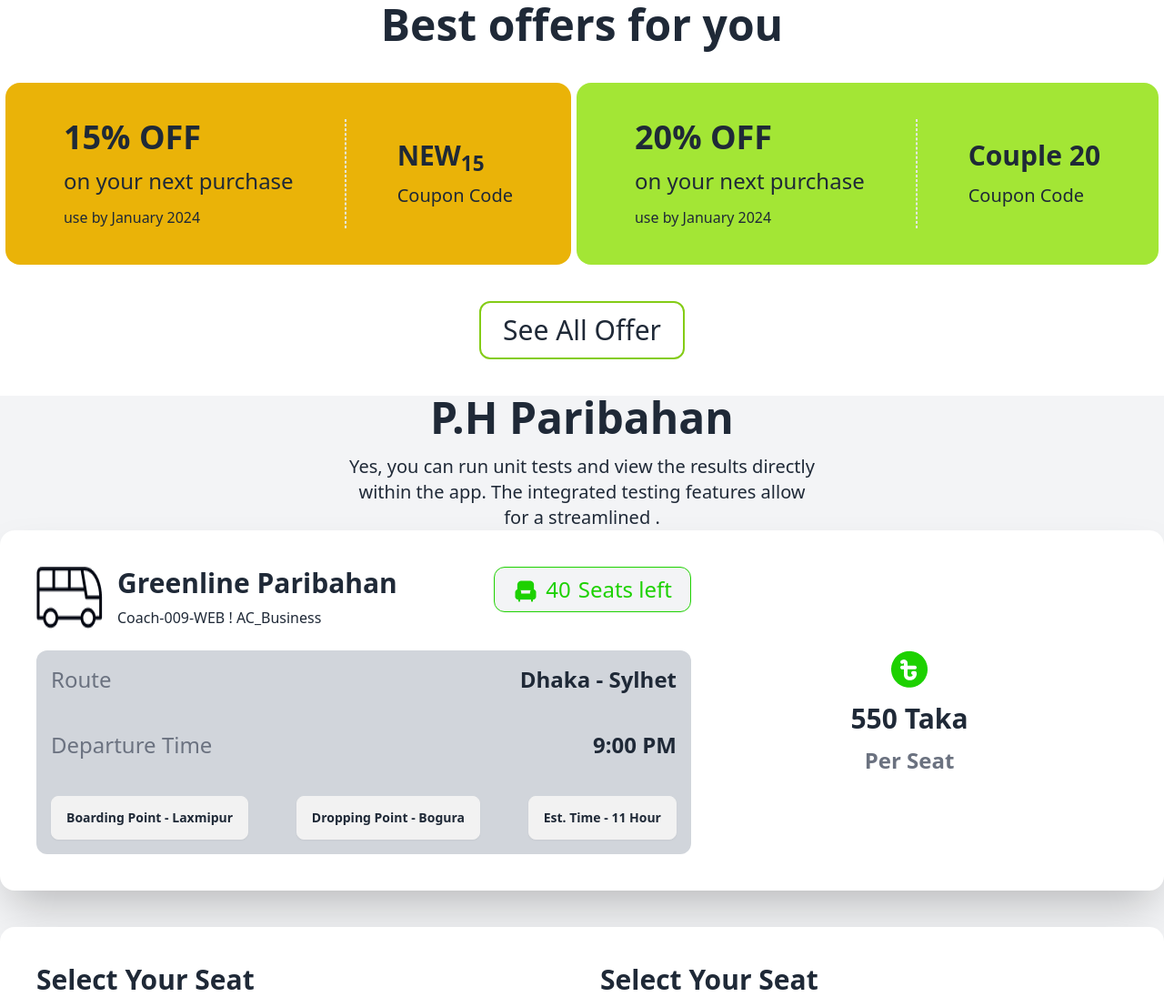
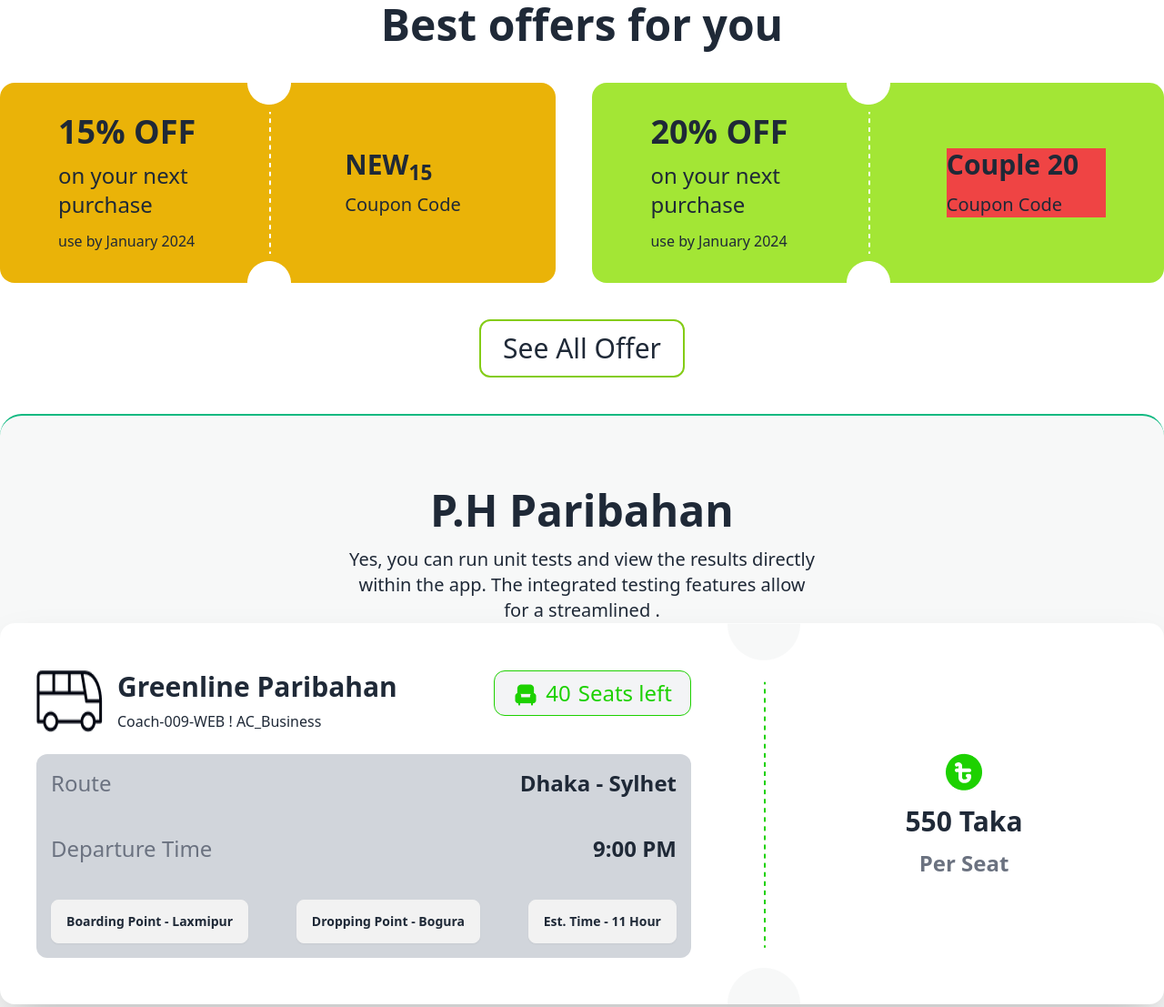
Before and after one commit to devmahin/assignment-5, a plain HTML site: page index.html in a window 1280 px wide. Shown: the part 748-1855 px from the top of the page at 91% size. Drawn offline with nearby package versions, Linux system fonts and the light colour scheme.

Commit message:
all completed

```diff
--- a/index.html
+++ b/index.html
@@ -34,8 +34,8 @@
     <header class="container mx-auto mt-5 ">
         <nav class="flex justify-between">
             <h1 class="text-3xl font-bold">P-Ticket</h1>
-            <ul class="flex text-1xl font-semibold items-center gap-x-5 cursor-pointer">
-                <li>Home</li>
+            <ul class="flex text-xl text-gray-500  items-center gap-x-5 cursor-pointer">
+                <li><a href="">Home</a></li>
                 <li>About</li>
                 <li>Destination</li>
                 <li>Search</li>
@@ -54,9 +54,9 @@
                 <h1 class="text-5xl font-semibold text-[#1DD100]"> P Paribahan</h1>
                 <p class="text-white">Yes, you can run unit tests and view the results directly within the app. The
                     integrated testing features allow for a streamlined .</p>
-                <button class="btn bg-[#1DD100]" >
+                <a href="#buyNow" class="btn bg-[#1DD100]" >
                     Buy Tickets
-                </button>
+                </a>
                 <!-- <input type="text" > -->
             </div>
         </div>
@@ -66,31 +66,31 @@
         <section class="mx-auto container
         ">
             <h1 class="text-center text-5xl font-semibold">Best offers for you</h1>
-            <div class="flex justify-evenly mt-10">
-                <div class="flex gap-x-14 px-16 py-10 bg-yellow-500 items-center rounded-2xl">
-                    <div class="space-y-3">
+            <div class="flex justify-evenly gap-x-10 mt-10">
+                <div class="flex gap-x-10 px-16  bg-yellow-500 items-center rounded-2xl">
+                    <div class="space-y-3 w-5/12">
                         <h1 class="text-4xl font-bold">15% OFF</h1>
                         <h3 class="text-2xl">on your next purchase</h3>
                         <p>use by January 2024</p>
                     </div>
-                    <div class="w-0 h-full border border-y-2 border-dashed">
-
+                    <div class="w-2/12">
+                        <img src="images/cupon-devider.png" alt="">
                     </div>
-                    <div class="space-y-3">
+                    <div class="space-y-3 w-5/12">
                         <h1 class="text-3xl font-semibold">NEW<sub>15</sub></h1>
                         <p class="text-xl">Coupon Code</p>
                     </div>
                 </div>
-                <div class="flex gap-x-14 px-16 py-10 bg-lime-400 items-center rounded-2xl">
-                    <div class="space-y-3">
+                <div class="flex gap-x-10 px-16  bg-lime-400 items-center rounded-2xl">
+                    <div class="space-y-3 w-5/12">
                         <h1 class="text-4xl font-bold">20% OFF</h1>
                         <h3 class="text-2xl">on your next purchase</h3>
                         <p>use by January 2024</p>
                     </div>
-                    <div class="w-0 h-full border border-y-2 border-dashed">
-
+                    <div class="w-2/12">
+                        <img src="images/cupon-devider.png" alt="">
                     </div>
-                    <div class="space-y-3">
+                    <div class="space-y-3 bg-red-500 w-5/12">
                         <h1 class="text-3xl font-semibold">Couple 20</h1>
                         <p class="text-xl">Coupon Code</p>
                     </div>
@@ -103,17 +103,14 @@
                     All Offer</button>
             </div>
         </section>
-
-
-
         <!-- P.H Paribahan counter -->
-        <section class=" bg-gray-100">
+        <section class=" bg-[#F7F8F8] py-20 rounded-3xl border-y-2 border-emerald-500">
             <h1 class="text-center text-5xl font-semibold">P.H Paribahan</h1>
             <p class="text-xl text-center mt-4 w-2/5 mx-auto">Yes, you can run unit tests and view the results directly
                 within the app. The integrated testing features allow for a streamlined .</p>
             <div class="card bg-base-100 shadow-2xl container mx-auto">
 
-                <div class="flex items-center  p-10">
+                <div class="flex items-center  px-10">
                     <div class="w-3/5 space-y-6">
                         <div class="flex justify-between">
                             <div class="flex gap-x-4">
@@ -156,6 +153,9 @@
                             </div>
                         </div>
                     </div>
+                    <div class="ml-10">
+                        <img src="images/info-devider.png" alt="">
+                    </div>
                     <div class="mx-auto text-center space-y-3">
                         <img class="mx-auto" src="images/fare.png" alt="">
                         <h1 class="text-3xl font-bold"><span id="tiketPrice">550</span> Taka
@@ -172,7 +172,7 @@
             <!-- pasenger site -->
             <div class="card bg-base-100 shadow-2xl container mx-auto mt-10 p-10">
 
-                <div class="grid grid-cols-2 gap-x-10">
+                <div id="buyNow" class="grid grid-cols-2 gap-x-10">
                     <div class="col-span-1 space-y-5 ">
                         <h1 class="text-3xl font-semibold">Select Your Seat</h1>
                         <div class="border border-gray-300 border-dashed"></div>
@@ -196,7 +196,7 @@
 
 
                         <!-- seate All -->
-                        <div id="buyNow" class="space-y-5">
+                        <div  class="space-y-5">
                             <div class="flex gap-x-6 ">
                                 <h1 class="text-4xl w-10 font-bold">A</h1>
                                 <div class="grid grid-cols-5 gap-x-3 w-full">
@@ -308,6 +308,8 @@
                         <h1 class="text-3xl font-semibold">Select Your Seat</h1>
                         <div class="border border-gray-300 border-dashed"></div>
                         <div class="card space-y-5">
+
+                            <div class="bg-gray-200 shadow-2xl px-5 py-8 rounded-xl space-y-5">
                                 <div class="flex justify-between">
                                     <h1 class="text-2xl font-semibold">Class</h1>
                                     <h1 class="text-2xl font-semibold">Seat<span id="site-buy"
@@ -315,6 +317,7 @@
                                     <h1 class="text-2xl">Price</h1>
                                 </div>
                                 <div class="border border-gray-300 border-dashed"></div>
+
                                 <div id="buySeatName" class="space-y-4">
                                     <!-- <ul class="flex justify-between font-semibold">
                                     <li class="text-xl">C2</li>
@@ -335,6 +338,7 @@
                                 <div class="flex justify-between">
                                     <h1 class="text-2xl font-semibold">Grand total</h1>
                                     <h1 class="text-2xl font-semibold">BDT <span id="grandTotal">0.00</span></h1>
+                                </div>
                             </div>
                             <form class="w-full space-y-2">
                                 <div class="form-control">
--- a/script.js
+++ b/script.js
@@ -43,6 +43,7 @@ function ticketingInterface(sit) {
         for (let sit of allSite) {
             sit.setAttribute("disabled", true);
         }
+        alert("A person can buy maximum 4 seats")
         copuponInputFun()
     }
 
@@ -93,7 +94,7 @@ function copuponInputFun() {
 
     })
 }
-
+// discountCopoun
 function discountCopoun(value){
     let copounDiscount =  htmlStatickCount("grandTotal")
     let discount = copounDiscount * value / 100;
```
Lines whose indentation alone changed are shown as unchanged.
